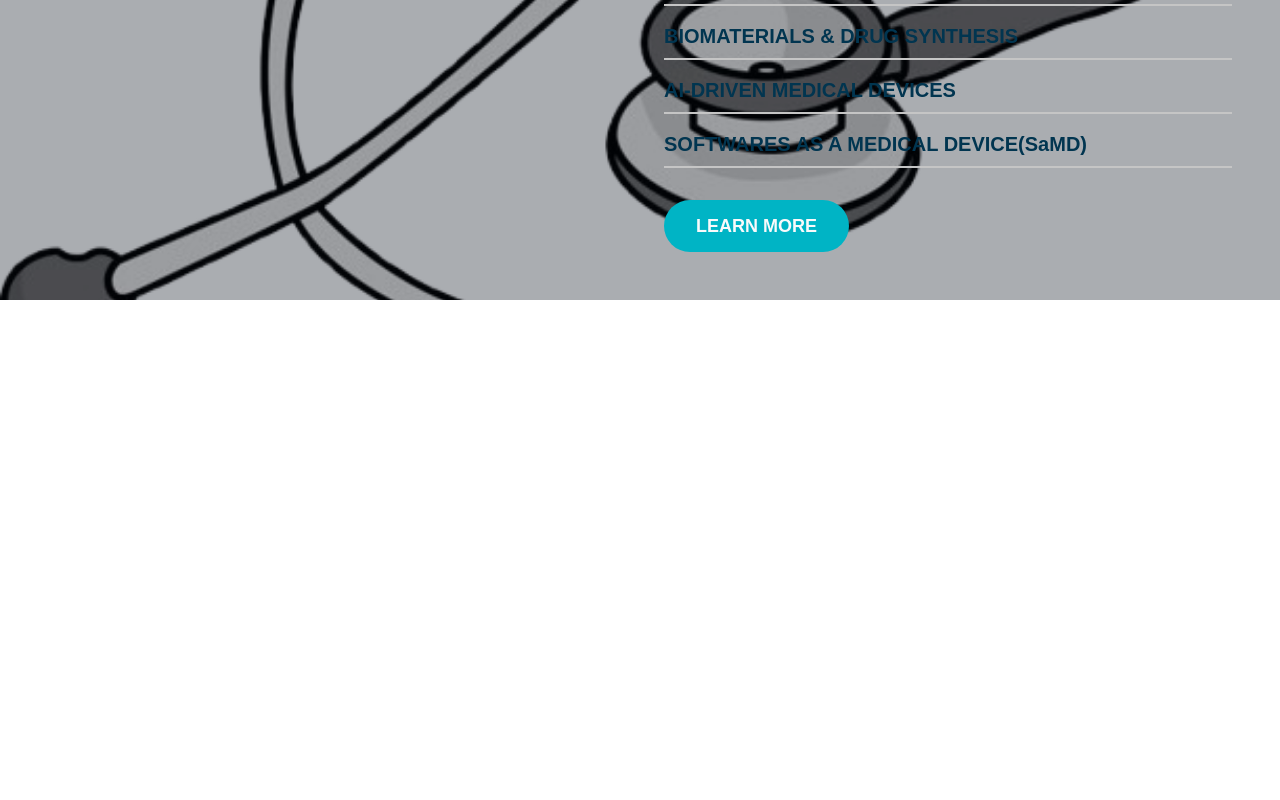
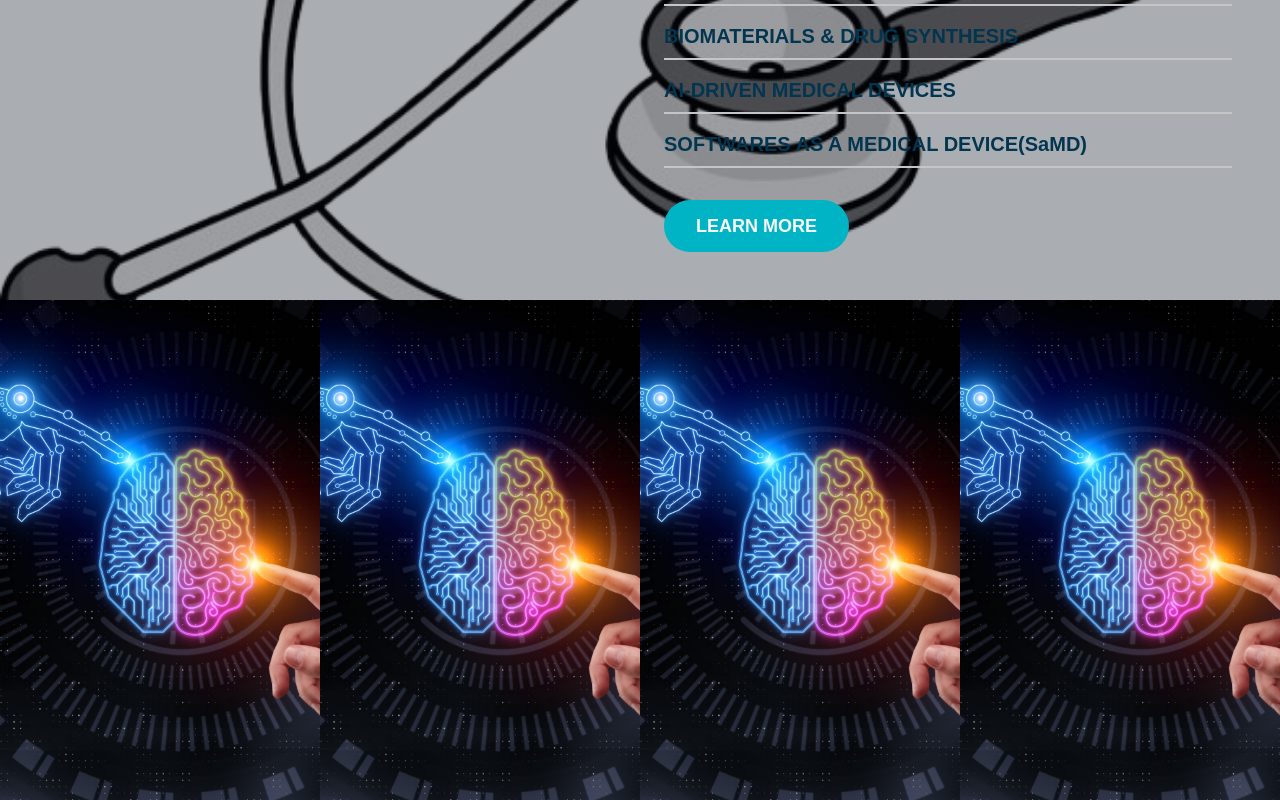
Before and after one commit to wahabsharif/rmt-usa-v2, a Next.js app: page / in a window 1280 px wide. Shown: the part 2400-3200 px from the top of the page. Before the commit the page ends 2700 px from the top, so only its background shows below. Built offline with nearby package versions, Linux system fonts and the light colour scheme.

Commit message:
Image Grid

```diff
--- a/src/app/page.tsx
+++ b/src/app/page.tsx
@@ -1,3 +1,4 @@
+import ImageGrid from "@/components/home/ImageGrid";
 import dynamic from "next/dynamic";
 
 // Dynamic imports
@@ -15,6 +16,7 @@ export default function Home() {
       <AboutRMT />
       <OurServices />
       <CapabilitiesOverview />
+      <ImageGrid />
     </>
   );
 }
--- /dev/null
+++ b/src/components/home/ImageGrid.tsx
@@ -0,0 +1,33 @@
+import React from "react";
+import { imageGridData } from "@/data/imageGridData";
+import Image from "next/image";
+
+const ImageGrid: React.FC = () => {
+  return (
+    <div className="w-full">
+      <div className="grid grid-cols-1 sm:grid-cols-2 md:grid-cols-3 lg:grid-cols-4">
+        {imageGridData.map((card) => (
+          <div key={card.id} className="relative group overflow-hidden">
+            {/* Image */}
+            <Image
+              src={card.image}
+              alt={card.heading}
+              className="w-full h-[500px] object-cover group-hover:scale-110 transition-transform duration-300"
+              width={1000}
+              height={1000}
+            />
+            {/* Overlay */}
+            <div className="absolute inset-0 bg-black bg-opacity-50 opacity-0 group-hover:opacity-100 transition-opacity duration-300 flex items-end">
+              <div className="text-white p-4 w-full bg-black bg-opacity-70 tracking-widest">
+                <h3 className="text-lg font-bold uppercase">{card.heading}</h3>
+                <p className="text-sm capitalize">{card.description}</p>
+              </div>
+            </div>
+          </div>
+        ))}
+      </div>
+    </div>
+  );
+};
+
+export default ImageGrid;
--- /dev/null
+++ b/src/data/imageGridData.ts
@@ -0,0 +1,27 @@
+// data.ts
+export const imageGridData = [
+  {
+    id: 1,
+    image: "/images/home/ai-texture-background-image-1.avif",
+    heading: "Support",
+    description: "Rehabilitiation",
+  },
+  {
+    id: 2,
+    image: "/images/home/ai-texture-background-image-1.avif",
+    heading: "Own Production",
+    description: "Prosthetics Equipment",
+  },
+  {
+    id: 3,
+    image: "/images/home/ai-texture-background-image-1.avif",
+    heading: "Clinic",
+    description: "X-Ray Diagnosis",
+  },
+  {
+    id: 4,
+    image: "/images/home/ai-texture-background-image-1.avif",
+    heading: "Laboratory",
+    description: "Future Technologies",
+  },
+];
--- a/src/styles/globals.css
+++ b/src/styles/globals.css
@@ -2,19 +2,6 @@
 @tailwind components;
 @tailwind utilities;
 
-:root {
-  --background: #ffffff;
-  --foreground: #171717;
-}
-
-@media (prefers-color-scheme: dark) {
-  :root {
-    --background: #0a0a0a;
-    --foreground: #ededed;
-  }
-}
-
 body {
-  color: var(--foreground);
   font-family: Arial, Helvetica, sans-serif;
 }
```
